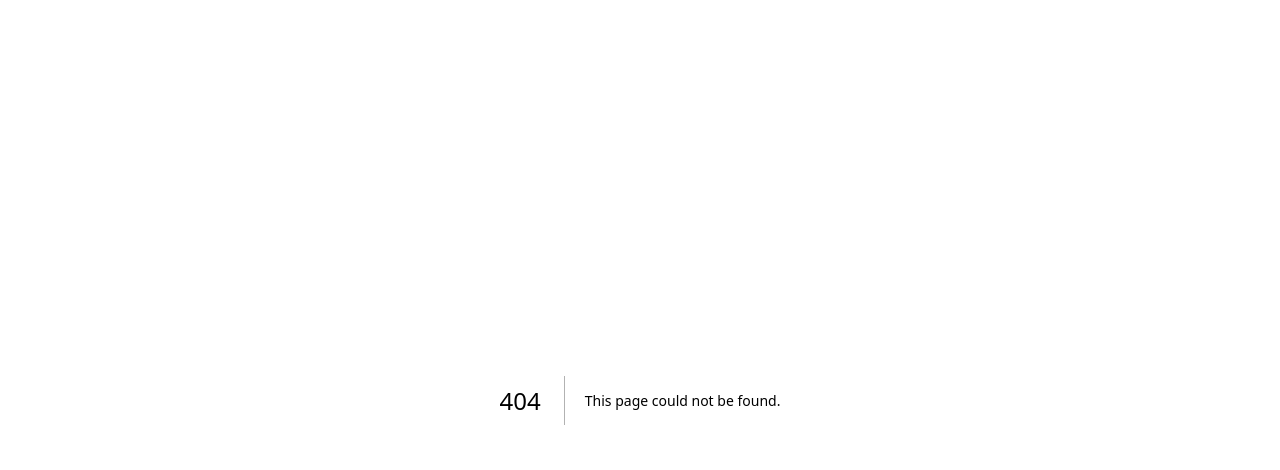
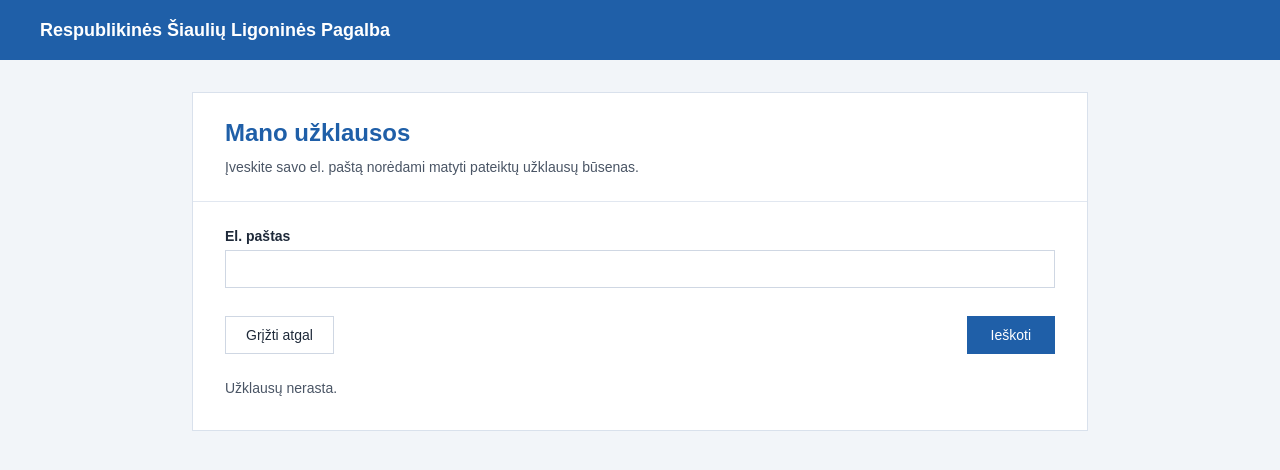
Before and after one commit to TammiDomantas/rating-page-app, a Next.js app: page /status in a window 1280 px wide. Before the commit this address had no page. Shown: the top 470 px of the page. Built offline with nearby package versions, Linux system fonts and the light colour scheme.

Commit message:
add ticket status viewing page

```diff
--- /dev/null
+++ b/app/api/my-tickets/route.ts
@@ -0,0 +1,29 @@
+import { NextResponse } from "next/server";
+import { supabase } from "@/lib/supabase";
+
+export async function POST(req: Request) {
+  const body = await req.json();
+  const email = String(body.email || "").trim().toLowerCase();
+
+  if (!email) {
+    return NextResponse.json(
+      { ok: false, error: "Email is required" },
+      { status: 400 }
+    );
+  }
+
+  const { data, error } = await supabase
+    .from("submitted_tickets")
+    .select("glpi_ticket_id, title, status, created_at")
+    .eq("email", email)
+    .order("created_at", { ascending: false });
+
+  if (error) {
+    return NextResponse.json(
+      { ok: false, error: "Failed to load tickets" },
+      { status: 500 }
+    );
+  }
+
+  return NextResponse.json({ ok: true, tickets: data });
+}
--- a/app/page.tsx
+++ b/app/page.tsx
@@ -27,6 +27,13 @@ export default function HomePage() {
           Atidaryti įvertinimų lentelę
         </Link>
 
+        <Link
+          href="/status"
+          className="block w-full bg-blue-600 text-white text-center py-3 rounded-xl hover:bg-blue-700 transition"
+        >
+          Peržiurėti užklausų statusą
+        </Link>
+
       </div>
     </main>
   );
--- /dev/null
+++ b/app/status/page.tsx
@@ -0,0 +1,177 @@
+"use client";
+
+import { useState } from "react";
+import Link from "next/link";
+
+type TicketRow = {
+  glpi_ticket_id: string;
+  title: string;
+  status: string;
+  created_at: string;
+};
+
+export default function StatusPage() {
+  const [email, setEmail] = useState("");
+  const [loading, setLoading] = useState(false);
+  const [tickets, setTickets] = useState<TicketRow[]>([]);
+  const [error, setError] = useState("");
+
+  async function handleSearch(e: React.FormEvent<HTMLFormElement>) {
+    e.preventDefault();
+
+    setLoading(true);
+    setError("");
+
+    const res = await fetch("/api/my-tickets", {
+      method: "POST",
+      headers: {
+        "Content-Type": "application/json",
+      },
+      body: JSON.stringify({ email }),
+    });
+
+    const data = await res.json();
+
+    setLoading(false);
+
+    if (!res.ok) {
+      setError(data.error || "Nepavyko užkrauti užklausų.");
+      return;
+    }
+
+    setTickets(data.tickets || []);
+  }
+
+  return (
+    <main className="min-h-screen bg-[#f2f5f9] text-gray-800">
+
+      {/* TOP BAR */}
+      <div className="bg-[#1f5fa8] px-10 py-4 text-lg font-bold text-white">
+        Respublikinės Šiaulių Ligoninės Pagalba
+      </div>
+
+      {/* WRAPPER */}
+      <div className="mx-auto mt-8 max-w-4xl border border-[#d9e1ec] bg-white">
+
+        {/* HEADER */}
+        <div className="border-b border-[#e1e7f0] px-8 py-6">
+          <h1 className="text-2xl font-bold text-[#1f5fa8]">
+            Mano užklausos
+          </h1>
+
+          <p className="mt-2 text-sm text-gray-600">
+            Įveskite savo el. paštą norėdami matyti pateiktų užklausų būsenas.
+          </p>
+        </div>
+
+        {/* SEARCH FORM */}
+        <form onSubmit={handleSearch} className="space-y-5 px-8 py-6">
+
+          <div>
+            <label className="mb-1 block text-sm font-bold">
+              El. paštas
+            </label>
+
+            <input
+              type="email"
+              required
+              value={email}
+              onChange={(e) => setEmail(e.target.value)}
+              className="w-full border border-[#cfd7e3] px-3 py-2 text-sm focus:border-[#1f5fa8] focus:outline-none"
+            />
+          </div>
+
+          <div className="flex justify-between pt-2">
+
+            <Link
+              href="/"
+              className="border border-[#cfd7e3] px-5 py-2 text-sm hover:bg-gray-100 transition"
+            >
+              Grįžti atgal
+            </Link>
+
+            <button
+              type="submit"
+              disabled={loading}
+              className="bg-[#1f5fa8] px-6 py-2 text-sm font-medium text-white hover:bg-[#174a82] transition disabled:opacity-50"
+            >
+              {loading ? "Ieškoma..." : "Ieškoti"}
+            </button>
+
+          </div>
+        </form>
+
+        {/* ERROR */}
+        {error && (
+          <div className="px-8 pb-4">
+            <div className="border border-red-300 bg-red-50 px-4 py-3 text-sm text-red-700">
+              {error}
+            </div>
+          </div>
+        )}
+
+        {/* RESULTS */}
+        <div className="px-8 pb-8">
+
+          {tickets.length > 0 ? (
+            <div className="overflow-x-auto">
+              <table className="min-w-full border-collapse text-sm">
+
+                <thead>
+                  <tr className="border-b bg-[#f2f5f9] text-left">
+                    <th className="px-4 py-3 font-bold text-gray-700">
+                      Užklausos ID
+                    </th>
+
+                    <th className="px-4 py-3 font-bold text-gray-700">
+                      Pavadinimas
+                    </th>
+
+                    <th className="px-4 py-3 font-bold text-gray-700">
+                      Būsena
+                    </th>
+
+                    <th className="px-4 py-3 font-bold text-gray-700">
+                      Sukurta
+                    </th>
+                  </tr>
+                </thead>
+
+                <tbody>
+                  {tickets.map((ticket) => (
+                    <tr
+                      key={ticket.glpi_ticket_id}
+                      className="border-b last:border-b-0"
+                    >
+                      <td className="px-4 py-3">
+                        {ticket.glpi_ticket_id}
+                      </td>
+
+                      <td className="px-4 py-3">
+                        {ticket.title}
+                      </td>
+
+                      <td className="px-4 py-3">
+                        {ticket.status}
+                      </td>
+
+                      <td className="px-4 py-3">
+                        {new Date(ticket.created_at).toLocaleString("lt-LT")}
+                      </td>
+                    </tr>
+                  ))}
+                </tbody>
+
+              </table>
+            </div>
+          ) : (
+            <p className="text-sm text-gray-600">
+              Užklausų nerasta.
+            </p>
+          )}
+
+        </div>
+      </div>
+    </main>
+  );
+}
```
